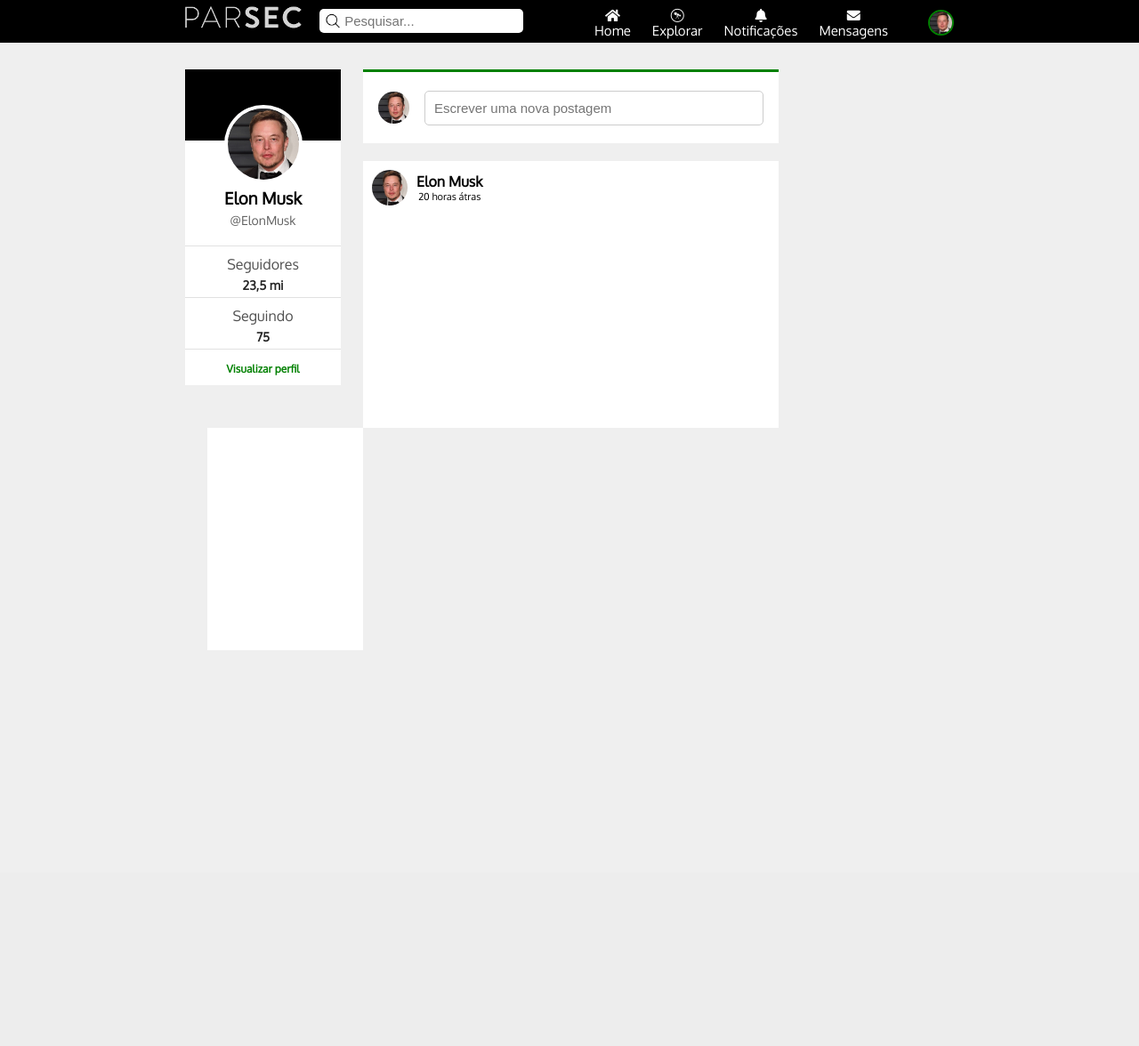
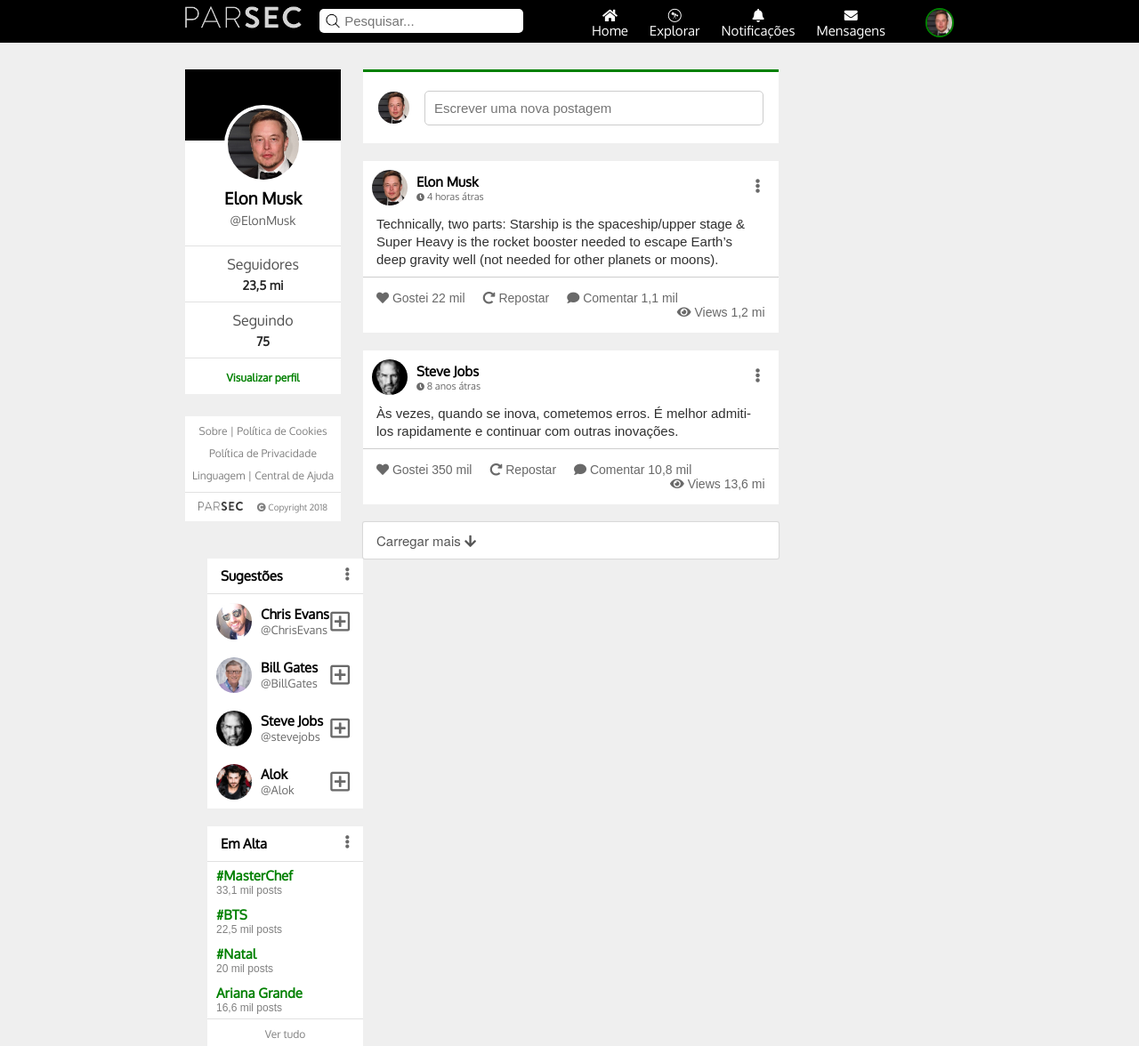
Before and after one commit to JosueCode/Parsec, a PHP site: page /homepage.html in a window 1280 px wide. Shown: the whole page at 89% size. Before the commit the page ends 731 px from the top, so only its background shows below. Run offline with PHP 8.4, Linux system fonts and the light colour scheme; some libraries are stand-ins or nearby versions.

Commit message:
fim homepage

```diff
--- a/Parsec/css/style-homepage.css
+++ b/Parsec/css/style-homepage.css
@@ -134,7 +134,7 @@
   margin-top: -40px;
   border: 4px solid #fff;
 }
-.profile-info-box h4, h3, p {
+.profile-info-box h4, .profile-info-box h3, .profile-info-box p {
   text-align: center;
   margin: 5px 0;
 }
@@ -157,6 +157,10 @@
   padding: 5px 0;
   border-top: 1px solid rgba(155, 155, 155, 0.3);
 }
+.seguindo:hover, .seguidores:hover {
+  background: #e8e8e8;
+  cursor: pointer;
+}
 .view-profile {
   padding: 10px 0;
   text-align: center;
@@ -166,6 +170,42 @@
   color: green;
   font-weight: bold;
   font-size: 12px;
+}
+.view-profile a:hover {
+  text-decoration: underline;
+}
+.footer {
+  display: flex;
+  flex-direction: column;
+  text-align: center;
+  margin-top: 25px;
+  background: white;
+}
+.footer a {
+  text-decoration: none;
+  color: #808080;
+  font-size: 12px;
+}
+.footer a:hover {
+  text-decoration: underline;
+}
+
+.footer span {
+  margin-top: 5px;
+}
+.copyright {
+  border-top: 1px solid rgba(155, 155, 155, 0.3);
+  margin-top: 10px;
+  padding: 10px 15px;
+}
+.copyright img {
+  float: left;
+}
+.copyright span {
+  margin: 0;
+  float: right;
+  font-size: 10px;
+  color: #808080;
 }
 
 .middle {
@@ -192,12 +232,13 @@
   border: 1px solid #ccc;
   border-radius: 5px;
 }
-.post1 {
+.post {
   margin-top: 20px;
-  height: 300px;
+  overflow: auto;
   background: #fff;
 }
 .header-post {
+  float: left;
   display: flex;
   align-items: center;
 }
@@ -205,25 +246,213 @@
   margin: 10px;
   border-radius: 50%;
 }
+.header-post img:hover {
+  cursor: pointer;
+}
 .post-info h4, p {
   margin: 0;
 }
 .post-info p {
   font-size: 11px;
+  color: #696969;
 }
-
-
+.post-info h4 {
+  font-size: 15px;
+}
+.post-info h4:hover, .post-info p:hover{
+  cursor: pointer;
+  text-decoration: underline;
+}
+.menu-post {
+  padding: 10px;
+  float: right;
+  display: flex;
+  align-items: center;
+}
+.menu-post i {
+  color: #696969;
+  margin: 10px;
+}
+.menu-post i:hover {
+  cursor: pointer;
+}
+.content-post {
+  float: left;
+  width: 100%;
+  box-sizing: border-box;
+  padding: 0 15px;
+  padding-bottom: 10px;
+}
+.content-post span {
+  text-align: justify;
+  font-size: 15px;
+  font-family: sans-serif;
+  color: #303030;
+}
+.analytics-post {
+  color: #696969;
+  font-size: 14px;
+  font-family: sans-serif;
+  float: left;
+  padding: 15px 15px;
+  border-top: 1px solid rgba(155, 155, 155, 0.5);
+  box-sizing: border-box;
+  width: 100%;
+}
+.inte:hover {
+  cursor: pointer;
+  color: black;
+}
+.curtir {
+  float: left;
+  padding-right: 20px;
+}
+.repostar {
+  float: left;
+  padding-right: 20px;
+}
+.comentar {
+  float: left;
+  padding-right: 20px;
+}
+.views {
+  float: right;
+}
+.show-more-posts {
+  border-radius: 2px;
+  box-shadow: 0px 0px 1px 1px rgba(0,0,0,0.1);
+  margin-top: 20px;
+  background: #fff;
+}
+.show-more-posts p{
+  font-family: "HelveticaNeue";
+  color: rgb(85,85,85);
+  font-size: 15px;
+  padding: 10px 15px;
+}
+.show-more-posts p:hover{
+  color: blue;
+  cursor: pointer;
+}
 
 .right {
   float: left;
   width: 23%;
   min-width: 200px;
-  height: 500px;
   padding-left: 25px;
   box-sizing: border-box;
 }
 .suggestions {
-  background: #fff;
-  width: 100%;
-  height: 250px;
+  background: white;
 }
+.sugg-menu {
+  overflow: auto;
+  padding: 10px 15px;
+  border-bottom: 1px solid rgba(155, 155, 155, 0.3);
+}
+.sugg-menu h3 {
+  float: left;
+  margin: 0;
+  font-size: 15px;
+}
+.sugg-menu i {
+  float: right;
+  font-size: 15px;
+  color: #696969;
+}
+.sugg-menu i:hover {
+  cursor: pointer;
+}
+.sugg-user {
+  display: flex;
+  align-items: center;
+}
+.user-name-box {
+  width: 80%;
+  float: left;
+  display: flex;
+  align-items: center;
+}
+.user-name-box h4:hover, .user-name-box p:hover, .user-name-box img:hover {
+  cursor: pointer;
+  text-decoration: underline;
+}
+.user-name-box img {
+  padding: 10px;
+  width: 40px;
+  border-radius: 50%;
+}
+.user-name-box h4 {
+  margin: 0;
+  font-size: 15px;
+}
+.user-name-box p {
+  font-size: 13px;
+  color: #696969;
+}
+.add-user-btn {
+  width: 20%;
+}
+.add-user-btn i{
+  margin-right: 15px;
+  float: right;
+  font-size: 25px;
+  color: #696969;
+}
+.add-user-btn i:hover {
+  color: green;
+  cursor: pointer;
+}
+.trending {
+  background: white;
+}
+.trend-header {
+  margin-top: 20px;
+  overflow: auto;
+  padding: 10px 15px;
+  border-bottom: 1px solid rgba(155, 155, 155, 0.3);
+}
+.trend-header h3 {
+  float: left;
+  margin: 0;
+  font-size: 15px;
+}
+.trend-header i {
+  float: right;
+  font-size: 15px;
+  color: #696969;
+}
+.trend-header i:hover {
+  cursor: pointer;
+}
+.hashtag {
+  padding: 5px 10px;
+}
+.hashtag a {
+  text-decoration: none;
+  font-size: 15px;
+  font-weight: bold;
+  color: green;
+}
+.hashtag a:hover {
+  text-decoration: underline;
+}
+.hashtag p {
+  font-size: 12px;
+  font-family: sans-serif;
+  color: #808080;
+}
+.show-more-hastags {
+  text-align: center;
+  padding: 5px 0;
+  border-top: 1px solid rgba(155, 155, 155, 0.3);
+}
+.show-more-hastags a{
+  text-decoration: none;
+  font-size: 12px;
+  color: #808080;
+}
+.show-more-hastags a:hover{
+  text-decoration: underline;
+  color: #808080;
+}
--- a/Parsec/homepage.html
+++ b/Parsec/homepage.html
@@ -27,7 +27,7 @@
         </nav>
 
         <div class="dropdown">
-          <img onclick="myfunction()" src="img/user-photo.png" class="img-btn" width="25px">
+          <img onclick="myfunction()" src="img/user-photo.png" class="img-btn" width="28px">
             <div id="submenu" class="submenu-conteudo">
               <a href="#"><i class="fas fa-user"></i> Meu perfil</a>
               <a href="index.html"><i class="fas fa-sign-out-alt"></i> Sair</a>
@@ -37,7 +37,7 @@
 
     <section>
       <div class="left">
-        <div class="profile-info-box">
+        <div class="profile-info-box"> <!-- Informação do perfil -->
           <div id="header-profile-background">
           </div>
           <div class="info-profile">
@@ -45,41 +45,168 @@
             <h3>Elon Musk</h3>
             <p>@ElonMusk</p>
           </div>
-          <div class="seguidores">
+          <div class="seguidores"> <!-- Seguidores -->
             <h4>Seguidores</h4>
             <p>23,5 mi</p>
           </div>
-          <div class="seguindo">
+          <div class="seguindo"> <!-- Seguindo -->
             <h4>Seguindo</h4>
             <p>75</p>
           </div>
-          <div class="view-profile">
+          <div class="view-profile"> <!-- Ver perfil completo -->
             <a href="#"><span>Visualizar perfil</span></a>
+          </div>
+        </div>
+
+        <div class="footer">
+          <span><a href="#">Sobre |</a><a href="#"> Política de Cookies</a></span>
+          <span><a href="#">Política de Privacidade</a></span>
+          <span><a href="#">Linguagem |</a><a href="#"> Central de Ajuda</a></span>
+          <div class="copyright">
+            <a href="homepage.html"><img src="img/logo-black.png" width="50px"></a>
+            <span><i class="fas fa-copyright"></i> Copyright 2018</span>
           </div>
         </div>
       </div>
 
       <div class="middle">
-        <div class="write-new-post">
+        <div class="write-new-post"> <!-- Escrever novo post -->
           <img src="img/user-photo.png" width="35px">
           <input type="text" name="new-post" placeholder="Escrever uma nova postagem">
         </div>
 
-        <div class="post1">
+        <div class="post"> <!-- Post 1 -->
           <div class="header-post">
             <img src="img/user-photo.png" width="40px">
             <div class="post-info">
               <h4>Elon Musk</h4>
-              <p>20 horas átras</p>
+              <p><i class="fas fa-clock" style="font-size: 9px"></i> 4 horas átras</p>
             </div>
+          </div>
+          <div class="menu-post">
+            <i class="fas fa-ellipsis-v"></i>
+          </div>
+          <div class="content-post">
+            <span>Technically, two parts: Starship is the spaceship/upper stage & Super Heavy is the rocket booster needed to escape Earth’s deep gravity well (not needed for other planets or moons).</span>
+          </div>
+          <div class="analytics-post">
+              <div class="inte curtir"><i class="fas fa-heart"></i><span> Gostei 22 mil</span></div>
+              <div class="inte repostar"><i class="fas fa-redo-alt"></i><span> Repostar</span></div>
+              <div class="inte comentar"><i class="fas fa-comment"></i><span> Comentar 1,1 mil</span></div>
+              <div class="inte views"><i class="fas fa-eye"></i><span> Views 1,2 mi</span></div>
+          </div>
+        </div>
+        <div class="post"> <!-- Post 2 -->
+          <div class="header-post">
+            <img src="img/steve-jobs.png" width="40px">
+            <div class="post-info">
+              <h4>Steve Jobs</h4>
+              <p><i class="fas fa-clock" style="font-size: 9px"></i> 8 anos átras</p>
+            </div>
+          </div>
+          <div class="menu-post">
+            <i class="fas fa-ellipsis-v"></i>
+          </div>
+          <div class="content-post">
+            <span>Às vezes, quando se inova, cometemos erros. É melhor admiti-los rapidamente e continuar com outras inovações.</span>
+          </div>
+          <div class="analytics-post">
+              <div class="inte curtir"><i class="fas fa-heart"></i><span> Gostei 350 mil</span></div>
+              <div class="inte repostar"><i class="fas fa-redo-alt"></i><span> Repostar</span></div>
+              <div class="inte comentar"><i class="fas fa-comment"></i><span> Comentar 10,8 mil</span></div>
+              <div class="inte views"><i class="fas fa-eye"></i><span> Views 13,6 mi</span></div>
+          </div>
+        </div>
+        <div class="show-more-posts"> <!-- Carregar mais posts -->
+          <p>Carregar mais <i class="fas fa-arrow-down"></i></p>
+        </div>
+      </div>
+
+      <div class="right">
+        <div class="suggestions"> <!-- Sugestões -->
+          <div class="sugg-menu">
+              <h3>Sugestões</h3>
+              <i class="fas fa-ellipsis-v"></i>
+          </div>
+          <div class="sugg-user"> <!-- User 1 -->
+            <div class="user-name-box">
+              <img src="img/chris-evans.png">
+              <div>
+                <h4>Chris Evans</h4>
+                <p>@ChrisEvans</p>
+              </div>
+            </div>
+            <div class="add-user-btn">
+              <i class="far fa-plus-square"></i>
+            </div>
+          </div>
+          <div class="sugg-user"> <!-- User 2 -->
+            <div class="user-name-box">
+              <img src="img/bill-gates.png">
+              <div>
+                <h4>Bill Gates</h4>
+                <p>@BillGates</p>
+              </div>
+            </div>
+            <div class="add-user-btn">
+              <i class="far fa-plus-square"></i>
+            </div>
+          </div>
+          <div class="sugg-user"> <!-- User 3 -->
+            <div class="user-name-box">
+              <img src="img/steve-jobs.png">
+              <div>
+                <h4>Steve Jobs</h4>
+                <p>@stevejobs</p>
+              </div>
+            </div>
+            <div class="add-user-btn">
+              <i class="far fa-plus-square"></i>
+            </div>
+          </div>
+          <div class="sugg-user"> <!-- User 4 -->
+            <div class="user-name-box">
+              <img src="img/alok.png">
+              <div>
+                <h4>Alok</h4>
+                <p>@Alok</p>
+              </div>
+            </div>
+            <div class="add-user-btn">
+              <i class="far fa-plus-square"></i>
+            </div>
+          </div>
+        </div>
+
+        <div class="trending"> <!-- Em alta -->
+          <div class="trend-header">
+              <h3>Em Alta</h3>
+              <i class="fas fa-ellipsis-v"></i>
+          </div>
+          <div class="hashtags-trending"> <!-- Hashtags -->
+            <div class="hashtag"> <!-- Hashtag 1 -->
+              <a href="#">#MasterChef</a>
+              <p>33,1 mil posts</p>
+            </div>
+            <div class="hashtag"> <!-- Hashtag 2 -->
+              <a href="#">#BTS</a>
+              <p>22,5 mil posts</p>
+            </div>
+            <div class="hashtag"> <!-- Hashtag 3 -->
+              <a href="#">#Natal</a>
+              <p>20 mil posts</p>
+            </div>
+            <div class="hashtag"> <!-- Hashtag 4 -->
+              <a href="#">Ariana Grande</a>
+              <p>16,6 mil posts</p>
+            </div>
+          </div>
+          <div class="show-more-hastags"> <!-- Mostrar mais -->
+            <a href="#">Ver tudo</a>
           </div>
         </div>
       </div>
 
-      <div class="right">
-        <div class="suggestions">
-        </div>
-      </div>
     </section>
   </body>
 </html>
```
Also changed, not shown: Parsec/img/alok.png (added), Parsec/img/bill-gates.png (added), Parsec/img/chris-evans.png (added), Parsec/img/logo-black.png (added), Parsec/img/steve-jobs.png (added).
